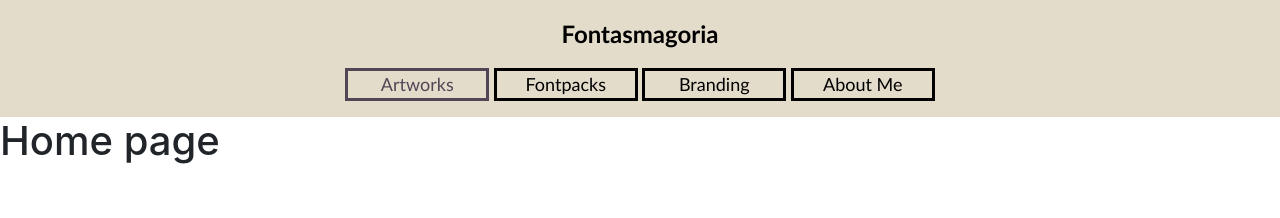
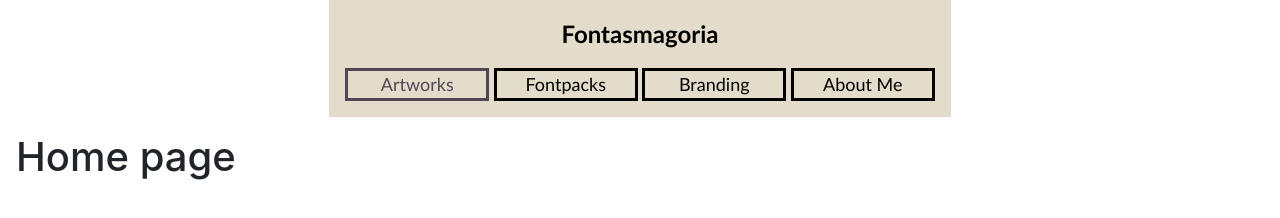
Before and after one commit to ajazli/fontasmagoria, a plain HTML site: page index.html in a window 1280 px wide. Drawn offline with nearby package versions, Linux system fonts and the light colour scheme.

Commit message:
1 file modified

```diff
--- a/styles.css
+++ b/styles.css
@@ -17,7 +17,7 @@ nav {
   text-align: center;
   left: 50%;
   margin: auto;
-  width: 100%;
+  width:max-content;
   padding: 0.5rem;
   background-color: #E4DCCB;
 }
@@ -64,7 +64,7 @@ nav a[aria-current='page'] {
 }
 
 main {
-
+  padding: 1rem;
 }
 
 h1 {
```
